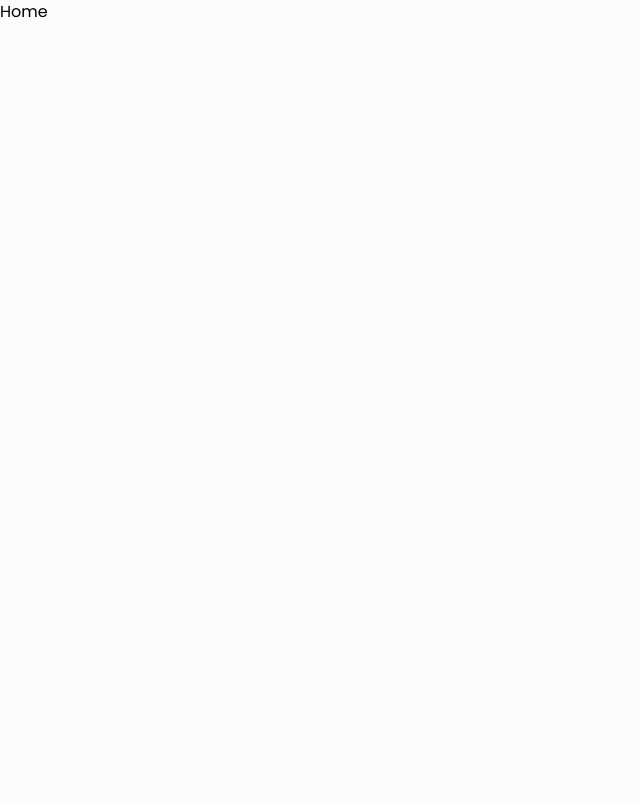
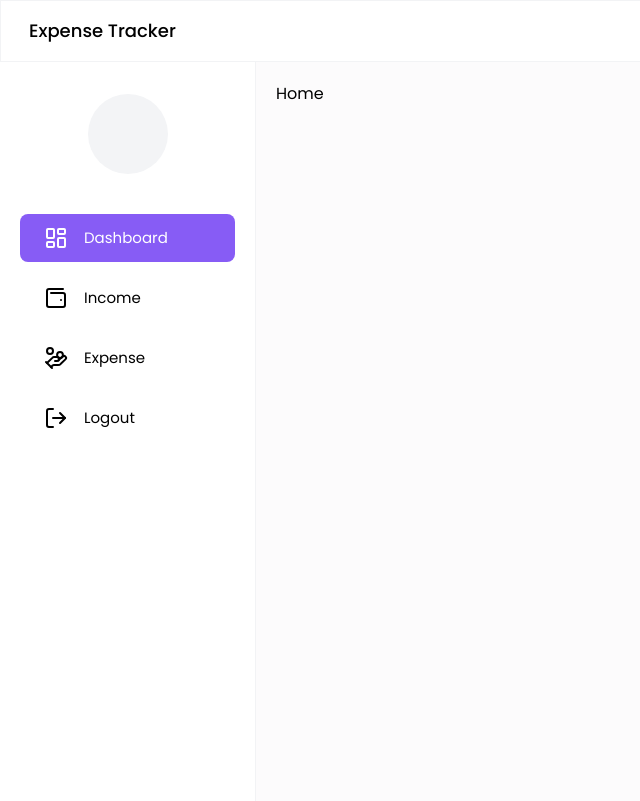
Before and after one commit to MehulBawadia/mern-expense-tracker, a React (Vite) app in the folder frontend/: page /dashboard in a window 1280 px wide. Shown: the whole page, without its empty margins (0-640 px from the left). Built offline with nearby package versions, Linux system fonts and the light colour scheme; no server answers; sample sign-in values are in the browser's storage.

Commit message:
Feat: Dashboard layout
Added the dashboard layout files and necessary links.
Added the side bar links.

```diff
--- /dev/null
+++ b/frontend/src/components/Cards/CharAvatar.jsx
@@ -0,0 +1,14 @@
+import React from "react";
+import { getInitials } from "../../utils/helper";
+
+const CharAvatar = ({ fullName, width, height, style }) => {
+  return (
+    <div
+      className={`${width || "w-12"} ${height || "h-12"} ${style || ""} flex items-center justify-center rounded-full text-gray-900 font-medium bg-gray-100`}
+    >
+      {getInitials(fullName || "")}
+    </div>
+  );
+};
+
+export default CharAvatar;
--- /dev/null
+++ b/frontend/src/components/layouts/DashboardLayout.jsx
@@ -0,0 +1,27 @@
+import React, { useContext } from "react";
+import { UserContext } from "../../context/UserContext";
+import Navbar from "./Navbar";
+import SideMenu from "./SideMenu";
+import UserProvider from "../../providers/UserProvider";
+
+const DashboardLayout = ({ children, activeMenu }) => {
+  const { user } = useContext(UserContext);
+
+  return (
+    <div className="">
+      <Navbar activeMenu={activeMenu} />
+
+      {user && (
+        <div className="flex">
+          <div className="max-[1080px]:hidden">
+            <SideMenu activeMenu={activeMenu} />
+          </div>
+
+          <div className="grow mx-5">{children}</div>
+        </div>
+      )}
+    </div>
+  );
+};
+
+export default DashboardLayout;
--- /dev/null
+++ b/frontend/src/components/layouts/Navbar.jsx
@@ -0,0 +1,34 @@
+import React, { useState } from "react";
+import { HiOutlineMenu, HiOutlineX } from "react-icons/hi";
+import SideMenu from "./SideMenu";
+
+const Navbar = ({ activeMenu }) => {
+  const [openSideMenu, setOpenSideMenu] = useState(false);
+
+  return (
+    <div className="flex gap-5 bg-white border border-b border-gray-200/50 backdrop-blur-[2px] py-4 px-7 sticky top-0 z-20">
+      <button
+        className="block lg:hidden text-black"
+        onClick={() => {
+          setOpenSideMenu(!openSideMenu);
+        }}
+      >
+        {openSideMenu ? (
+          <HiOutlineX className="text-2xl" />
+        ) : (
+          <HiOutlineMenu className="text-2xl" />
+        )}
+      </button>
+
+      <h2 className="text-lg text-black font-medium">Expense Tracker</h2>
+
+      {openSideMenu && (
+        <div className="fixed top-15.25 -ml-4 bg-white">
+          <SideMenu activeMenu={activeMenu} />
+        </div>
+      )}
+    </div>
+  );
+};
+
+export default Navbar;
--- /dev/null
+++ b/frontend/src/components/layouts/SideMenu.jsx
@@ -0,0 +1,55 @@
+import React, { useContext } from "react";
+import { useNavigate } from "react-router-dom";
+import { UserContext } from "../../context/UserContext";
+import { SIDE_MENU } from "../../utils/data";
+import CharAvatar from "../Cards/CharAvatar";
+
+const SideMenu = ({ activeMenu }) => {
+  const { user, clearUser } = useContext(UserContext);
+  const navigate = useNavigate();
+
+  const handleClick = (route) => {
+    if (route === "logout") {
+      handleLogout();
+      return;
+    }
+
+    navigate(route);
+  };
+
+  const handleLogout = () => {
+    localStorage.clear();
+    clearUser();
+    navigate("/login");
+  };
+
+  return (
+    <div className="w-64 h-[calc(100vh-61px)] bg-white border-r border-gray-200/50 p-5 sticky top-15.25 z-20">
+      <div className="flex flex-col items-center justify-center gap-3 mt-3 mb-7">
+        <CharAvatar
+          fullName={user.user.fullName}
+          width="w-20"
+          height="h-20"
+          style="text-2xl"
+        />
+
+        <h5 className="text-gray-950 font-medium leading-6">
+          {user.user.fullName}
+        </h5>
+      </div>
+
+      {SIDE_MENU.map((item, index) => (
+        <button
+          key={`menu_${index}`}
+          className={`w-full flex items-center gap-4 text-[15px] ${activeMenu === item.label ? "text-white bg-primary" : ""} py-3 px-6 rounded-lg mb-3`}
+          onClick={() => handleClick(item.path)}
+        >
+          <item.icon className="text-2xl" />
+          {item.label}
+        </button>
+      ))}
+    </div>
+  );
+};
+
+export default SideMenu;
--- /dev/null
+++ b/frontend/src/hooks/useUserAuth.js
@@ -0,0 +1,39 @@
+import { useContext, useEffect } from "react";
+import { useNavigate } from "react-router-dom";
+import { UserContext } from "../context/UserContext";
+import axiosInstance from "../utils/axiosInstance";
+import { API_PATHS } from "../utils/apiPaths";
+
+export const useUserAuth = () => {
+  const { user, updateUser, clearUser } = useContext(UserContext);
+  const navigate = useNavigate();
+
+  useEffect(() => {
+    if (user) return;
+
+    let isMounted = true;
+
+    const fetchUserInfo = async () => {
+      try {
+        const response = await axiosInstance.get(API_PATHS.AUTH.USER_INFO);
+
+        if (isMounted && response.data.data.user) {
+          updateUser(response.data.data.user);
+        }
+      } catch (error) {
+        console.log("Failed to fetch user information", error);
+
+        if (isMounted) {
+          clearUser();
+          navigate("/login");
+        }
+      }
+    };
+
+    fetchUserInfo();
+
+    return () => {
+      isMounted = false;
+    };
+  }, [user, updateUser, clearUser, navigate]);
+};
--- a/frontend/src/pages/Dashboard/Home.jsx
+++ b/frontend/src/pages/Dashboard/Home.jsx
@@ -1,7 +1,15 @@
 import React from "react";
+import DashboardLayout from "../../components/layouts/DashboardLayout";
+import { useUserAuth } from "../../hooks/useUserAuth";
 
 const Home = () => {
-  return <div>Home</div>;
+  useUserAuth();
+
+  return (
+    <DashboardLayout activeMenu="Dashboard">
+      <div className="my-5 mx-auto">Home</div>
+    </DashboardLayout>
+  );
 };
 
 export default Home;
--- a/frontend/src/providers/UserProvider.jsx
+++ b/frontend/src/providers/UserProvider.jsx
@@ -1,15 +1,28 @@
-import { useState } from "react";
+import { useState, useEffect } from "react";
 import { UserContext } from "../context/UserContext";
 
 const UserProvider = ({ children }) => {
   const [user, setUser] = useState(null);
 
+  useEffect(() => {
+    const storedUser = localStorage.getItem("user");
+    if (storedUser) {
+      try {
+        setUser(JSON.parse(storedUser));
+      } catch (error) {
+        console.error("Failed to parse stored user:", error);
+      }
+    }
+  }, []);
+
   const updateUser = (userData) => {
     setUser(userData);
+    localStorage.setItem("user", JSON.stringify(userData));
   };
 
   const clearUser = () => {
     setUser(null);
+    localStorage.removeItem("user");
   };
 
   return (
--- /dev/null
+++ b/frontend/src/utils/data.js
@@ -0,0 +1,33 @@
+import {
+  LuLayoutDashboard,
+  LuHandCoins,
+  LuWalletMinimal,
+  LuLogOut,
+} from "react-icons/lu";
+
+export const SIDE_MENU = [
+  {
+    id: "01",
+    label: "Dashboard",
+    icon: LuLayoutDashboard,
+    path: "/dashboard",
+  },
+  {
+    id: "02",
+    label: "Income",
+    icon: LuWalletMinimal,
+    path: "/income",
+  },
+  {
+    id: "03",
+    label: "Expense",
+    icon: LuHandCoins,
+    path: "/expense",
+  },
+  {
+    id: "06",
+    label: "Logout",
+    icon: LuLogOut,
+    path: "/logout",
+  },
+];
--- a/frontend/src/utils/helper.js
+++ b/frontend/src/utils/helper.js
@@ -3,3 +3,16 @@
 
   return regex.test(email);
 };
+
+export const getInitials = (name) => {
+  if (!name) return "";
+
+  const words = name.split(" ");
+  let initials = "";
+
+  for (let i = 0; i < Math.min(words.length, 2); i++) {
+    initials += words[i][0];
+  }
+
+  return initials.toUpperCase();
+};
```
